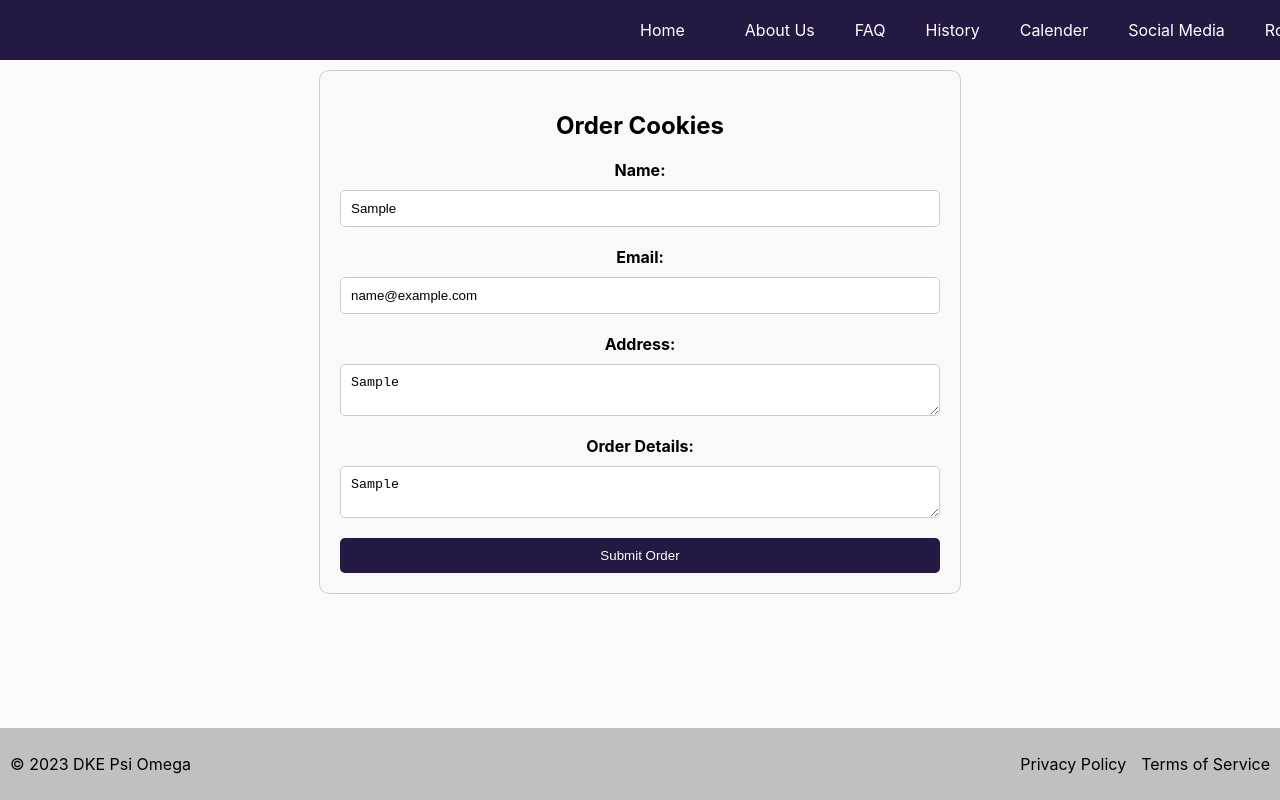
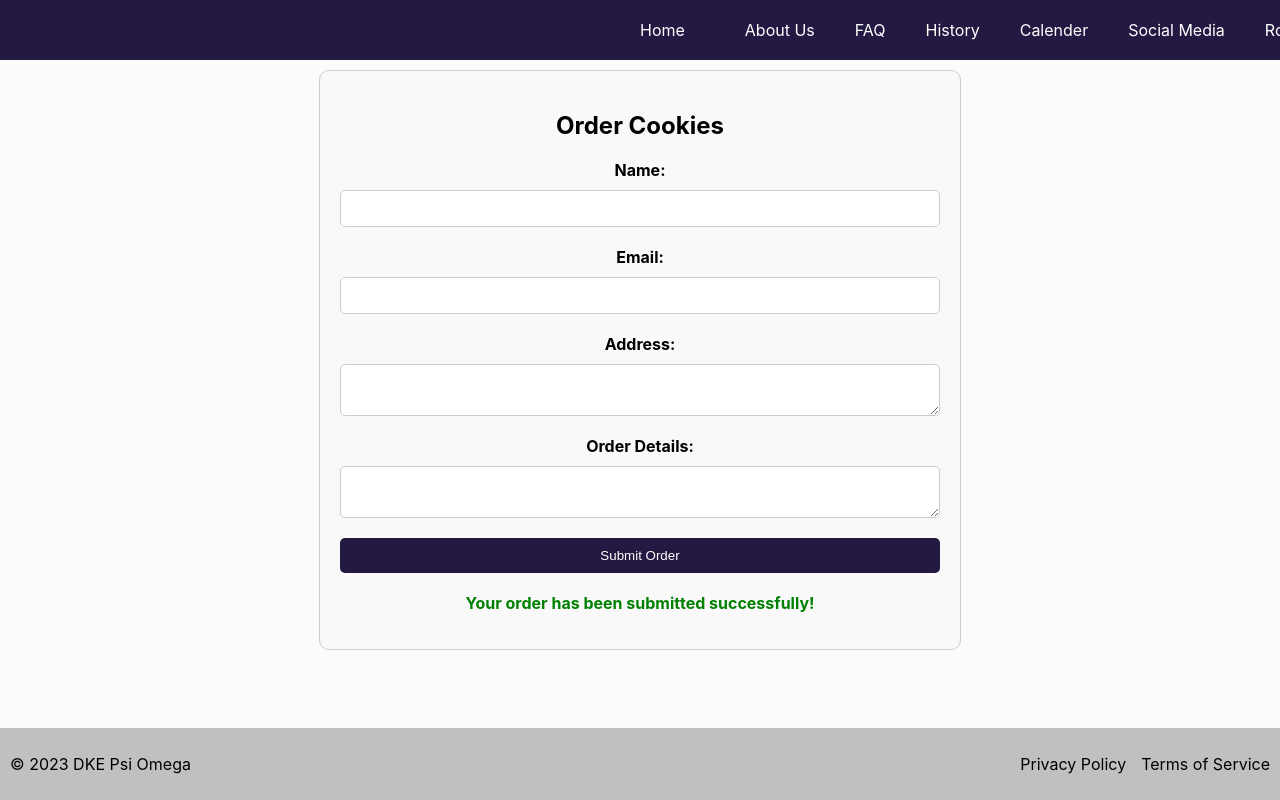
Before and after one commit to NBelgaonkar/Psi-Omega-Site, a React (Create React App) app: page /DkesDiner in a window 1280 px wide. Both pictures are taken after typing "Sample", "name@example.com", "Sample", "Sample" into the empty fields and a click on the button "Submit Order". Built offline with nearby package versions, Linux system fonts and the light colour scheme.

Commit message:
Fixed some components
Fixed some components of the dkes diner form which will help it visually and its functionality

```diff
--- a/src/components/DkesDiner.js
+++ b/src/components/DkesDiner.js
@@ -1,4 +1,4 @@
-// DkesDiner.js
+// src/DkesDiner.js
 import React, { useState } from 'react';
 import styled from 'styled-components';
 
@@ -44,16 +44,37 @@ const Button = styled.button`
   cursor: pointer;
 `;
 
+const SuccessMessage = styled.p`
+  color: green;
+  font-weight: bold;
+  margin-top: 20px;
+`;
+
 const DkesDiner = () => {
   const [name, setName] = useState('');
   const [email, setEmail] = useState('');
   const [address, setAddress] = useState('');
   const [order, setOrder] = useState('');
+  const [successMessage, setSuccessMessage] = useState('');
 
   const handleSubmit = (e) => {
     e.preventDefault();
+
+    if (!name || !email || !address || !order) {
+      alert('Please fill in all fields.');
+      return;
+    }
+
     // Handle form submission
     console.log('Order submitted:', { name, email, address, order });
+
+    setSuccessMessage('Your order has been submitted successfully!');
+
+    // Clear the form fields
+    setName('');
+    setEmail('');
+    setAddress('');
+    setOrder('');
   };
 
   return (
@@ -95,6 +116,7 @@ const DkesDiner = () => {
         />
 
         <Button type="submit">Submit Order</Button>
+        {successMessage && <SuccessMessage>{successMessage}</SuccessMessage>}
       </Form>
     </FormWrapper>
   );
```
